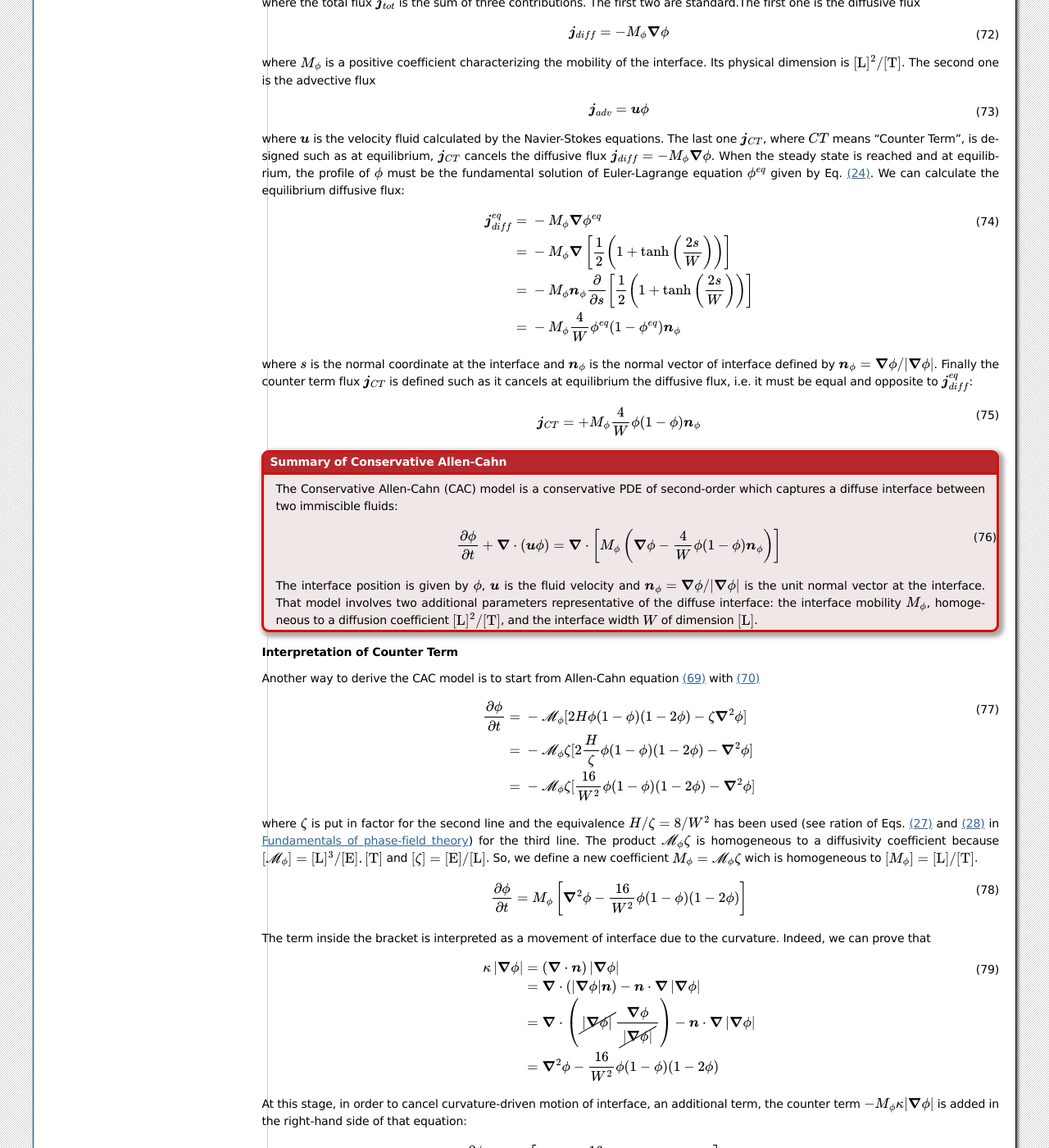
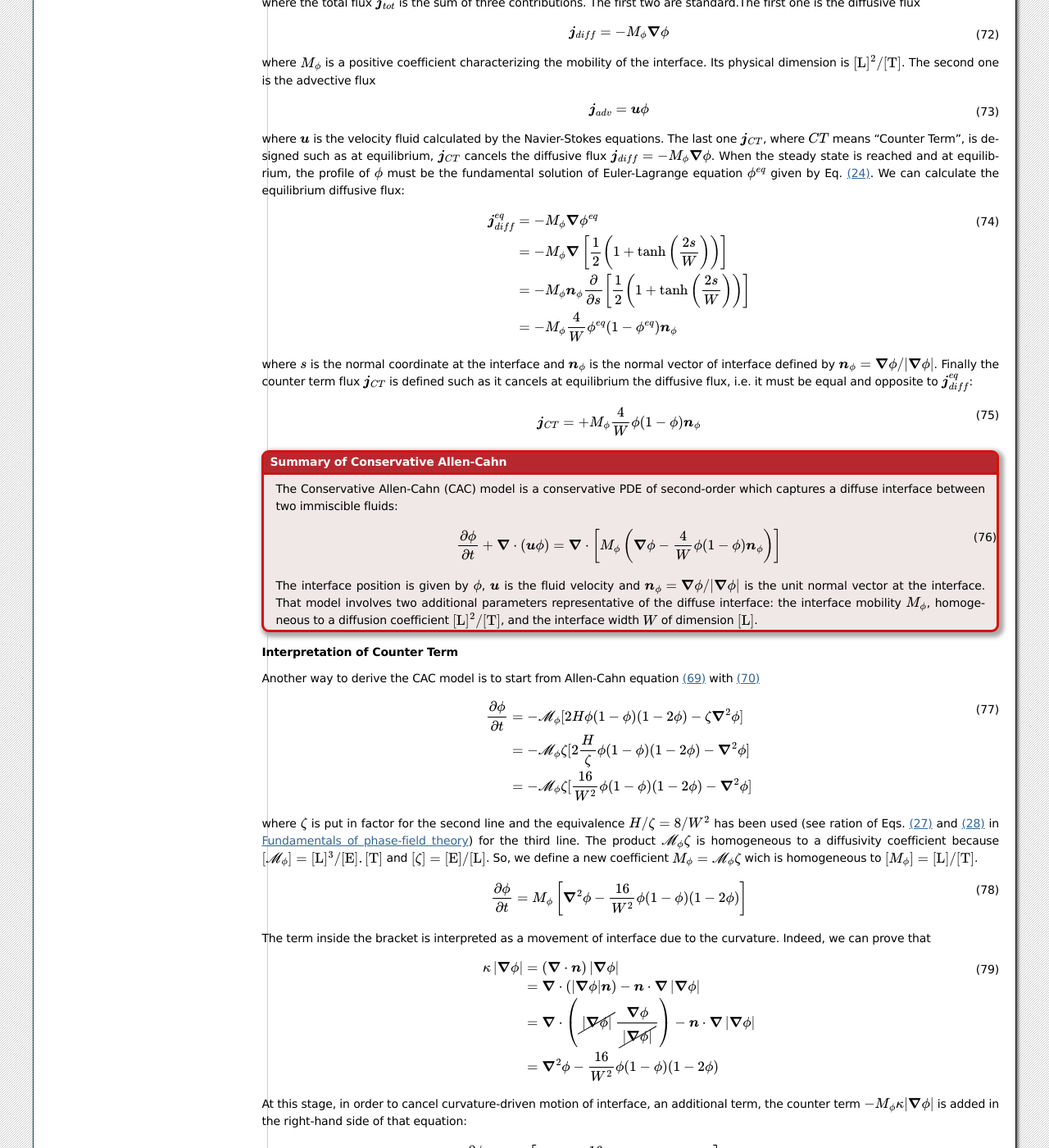
Before and after one commit to cea-lbm-saclay/LBM_Saclay_Documentation, a Sphinx documentation site: the page built from doc/src_doc/05_COURSES/Course_PF/02_CH_CAC_Models.rst, in a window 1280 px wide and 1400 px high, scrolled down 3785 px. Shown: the whole window at 82% size. Built offline with Sphinx 7.4.7, drawn with Linux system fonts in a browser that asks for light colours; some of the changed text lies outside the part shown.

Commit message:
Corrections eqnarray

```diff
--- a/doc/src_doc/05_COURSES/Course_PF/02_CH_CAC_Models.rst
+++ b/doc/src_doc/05_COURSES/Course_PF/02_CH_CAC_Models.rst
@@ -35,11 +35,7 @@
 .. math::
    :label:
 
-   \begin{eqnarray}
-      \frac{\partial \mathscr{F}}{\partial t} & = & \frac{\partial}{\partial t}\int_{V}\mathcal{F}(\phi,\boldsymbol{\nabla}\phi)dV\\
-      & = & \int_{V} \left[\frac{\delta \mathcal{F}}{\delta \phi}\frac{\partial \phi}{\partial t} \right]dV\\
-      & = & \int_V \frac{\delta \mathcal{F}}{\delta \phi}(-\boldsymbol{\nabla}\cdot\boldsymbol{j}_{diff}(\boldsymbol{x},t))
-   \end{eqnarray}
+   \frac{\partial \mathscr{F}}{\partial t} &=\frac{\partial}{\partial t}\int_{V}\mathcal{F}(\phi,\boldsymbol{\nabla}\phi)dV\\&=\int_{V} \left[\frac{\delta \mathcal{F}}{\delta \phi}\frac{\partial \phi}{\partial t} \right]dV\\&=\int_V \frac{\delta \mathcal{F}}{\delta \phi}(-\boldsymbol{\nabla}\cdot\boldsymbol{j}_{diff}(\boldsymbol{x},t))
 
 where the chain rule was applied for the second line and the conservation equation Eq. :eq:`Conservation_Cahn-Hilliard_Course` for the third line. The simplest choice to define the flux is to consider it proportional to the gradient of :math:`\delta \mathcal{F}/\delta \phi`:
 
@@ -53,11 +49,7 @@
 .. math::
    :label:
 
-   \begin{eqnarray}
-      \frac{\partial\mathscr{F}}{\partial t}	& = & \int_{V}\frac{\delta\mathcal{F}}{\delta\phi}(-\boldsymbol{\nabla}\cdot\boldsymbol{j}_{diff})dV\\
-	   & = & \int_{V}\frac{\delta\mathcal{F}}{\delta\phi}\left[\boldsymbol{\nabla}\cdot\mathcal{M}_{\phi}\boldsymbol{\nabla}\left(\frac{\delta\mathcal{F}}{\delta\phi}\right)\right]dV\\
-	   & = & \mathcal{M}_{\phi}\int_{V}\frac{\delta\mathcal{F}}{\delta\phi}\left[\boldsymbol{\nabla}^{2}\left(\frac{\delta\mathcal{F}}{\delta\phi}\right)\right]dV
-   \end{eqnarray}
+   \frac{\partial\mathscr{F}}{\partial t}	&=\int_{V}\frac{\delta\mathcal{F}}{\delta\phi}(-\boldsymbol{\nabla}\cdot\boldsymbol{j}_{diff})dV\\&=\int_{V}\frac{\delta\mathcal{F}}{\delta\phi}\left[\boldsymbol{\nabla}\cdot\mathcal{M}_{\phi}\boldsymbol{\nabla}\left(\frac{\delta\mathcal{F}}{\delta\phi}\right)\right]dV\\&=\mathcal{M}_{\phi}\int_{V}\frac{\delta\mathcal{F}}{\delta\phi}\left[\boldsymbol{\nabla}^{2}\left(\frac{\delta\mathcal{F}}{\delta\phi}\right)\right]dV
 
 After an integration by parts
 
@@ -154,11 +146,7 @@
 .. math::
    :label:
 
-   \begin{eqnarray}
-      \frac{\partial \mathscr{F}}{\partial t} & = & \frac{\partial}{\partial t}\int_{V}\mathcal{F}(\phi,\boldsymbol{\nabla}\phi)dV\\
-      & = & \int_{V} \left[\frac{\delta \mathcal{F}}{\delta \phi}\frac{\partial \phi}{\partial t} \right]dV\\
-      & = & \int_V \frac{\delta \mathcal{F}}{\delta \phi}SdV
-   \end{eqnarray}
+   \frac{\partial \mathscr{F}}{\partial t} &=\frac{\partial}{\partial t}\int_{V}\mathcal{F}(\phi,\boldsymbol{\nabla}\phi)dV\\&=\int_{V} \left[\frac{\delta \mathcal{F}}{\delta \phi}\frac{\partial \phi}{\partial t} \right]dV\\&=\int_V \frac{\delta \mathcal{F}}{\delta \phi}SdV
 
 where the chain rule was applied for the second line and the non-conservation equation Eq. :eq:`Non-Conservation-AC_Course` for the third line. The simplest choice to define the source term is to consider it proportional to :math:`\delta \mathcal{F}/\delta \phi`:
 
@@ -230,12 +218,7 @@
 .. math::
    :label: Diff_Flux_Equilibrium_Course
 
-   \begin{eqnarray}
-      \boldsymbol{j}_{diff}^{eq} & = & -M_{\phi}\boldsymbol{\nabla}\phi^{eq}\\
-      & = & -M_{\phi}\boldsymbol{\nabla}\left[\frac{1}{2}\left(1+\text{tanh}\left(\frac{2s}{W}\right)\right)\right]\\
-      & = & -M_{\phi}\boldsymbol{n}_{\phi}\frac{\partial}{\partial s}\left[\frac{1}{2}\left(1+\text{tanh}\left(\frac{2s}{W}\right)\right)\right]\\
-      & = & -M_{\phi}\frac{4}{W}\phi^{eq}(1-\phi^{eq})\boldsymbol{n}_{\phi}
-   \end{eqnarray}
+   \boldsymbol{j}_{diff}^{eq} &=-M_{\phi}\boldsymbol{\nabla}\phi^{eq}\\&=-M_{\phi}\boldsymbol{\nabla}\left[\frac{1}{2}\left(1+\text{tanh}\left(\frac{2s}{W}\right)\right)\right]\\&=-M_{\phi}\boldsymbol{n}_{\phi}\frac{\partial}{\partial s}\left[\frac{1}{2}\left(1+\text{tanh}\left(\frac{2s}{W}\right)\right)\right]\\&=-M_{\phi}\frac{4}{W}\phi^{eq}(1-\phi^{eq})\boldsymbol{n}_{\phi}
 
 where :math:`s` is the normal coordinate at the interface and :math:`\boldsymbol{n}_{\phi}` is the normal vector of interface defined by :math:`\boldsymbol{n}_{\phi}=\boldsymbol{\nabla}\phi/|\boldsymbol{\nabla}\phi|`. Finally the counter term flux :math:`\boldsymbol{j}_{CT}` is defined such as it cancels at equilibrium the diffusive flux, i.e. it must be equal and opposite to :math:`\boldsymbol{j}_{diff}^{eq}`:
 
@@ -263,11 +246,7 @@
 .. math::
    :label:
 
-   \begin{eqnarray}
-      \frac{\partial\phi}{\partial t}& = & -\mathscr{M}_{\phi}[2H\phi(1-\phi)(1-2\phi)-\zeta\boldsymbol{\nabla}^{2}\phi]\\
-      & = & -\mathscr{M}_{\phi}\zeta[2\frac{H}{\zeta}\phi(1-\phi)(1-2\phi)-\boldsymbol{\nabla}^{2}\phi]\\
-      & = & -\mathscr{M}_{\phi}\zeta[\frac{16}{W^2}\phi(1-\phi)(1-2\phi)-\boldsymbol{\nabla}^{2}\phi]
-   \end{eqnarray}
+   \frac{\partial\phi}{\partial t}&=-\mathscr{M}_{\phi}[2H\phi(1-\phi)(1-2\phi)-\zeta\boldsymbol{\nabla}^{2}\phi]\\&=-\mathscr{M}_{\phi}\zeta[2\frac{H}{\zeta}\phi(1-\phi)(1-2\phi)-\boldsymbol{\nabla}^{2}\phi]\\&=-\mathscr{M}_{\phi}\zeta[\frac{16}{W^2}\phi(1-\phi)(1-2\phi)-\boldsymbol{\nabla}^{2}\phi]
 
 where :math:`\zeta` is put in factor for the second line and the equivalence :math:`H/\zeta=8/W^2` has been used (see ration of Eqs. :eq:`Def_H_Course` and :eq:`Def_zeta_Course` in :ref:`Free-Energy-Double-Wells`) for the third line. The product :math:`\mathscr{M}_{\phi}\zeta` is homogeneous to a diffusivity coefficient because :math:`[\mathscr{M}_{\phi}]=[\text{L}]^3/[\text{E}].[\text{T}]` and :math:`[\zeta]=[\text{E}]/[\text{L}]`. So, we define a new coefficient :math:`M_{\phi}=\mathscr{M}_{\phi}\zeta` wich is homogeneous to :math:`[M_{\phi}]=[\text{L}]/[\text{T}]`.
 
@@ -281,13 +260,7 @@
 .. math::
    :label: Equiv_Derivative_Curvature
 
-   \begin{eqnarray}
-      \kappa\left|\boldsymbol{\nabla}\phi\right| & = & (\boldsymbol{\nabla}\cdot\boldsymbol{n})\left|\boldsymbol{\nabla}\phi\right|\\
-      & = & \boldsymbol{\nabla}\cdot(\left|\boldsymbol{\nabla}\phi\right|\boldsymbol{n})-\boldsymbol{n}\cdot\boldsymbol{\nabla}\left|\boldsymbol{\nabla}\phi\right|\\
-      & = & \boldsymbol{\nabla}\cdot\left(\cancel{\left|\boldsymbol{\nabla}\phi\right|}\frac{\boldsymbol{\nabla}\phi}{\cancel{\left|\boldsymbol{\nabla}\phi\right|}}\right)-\boldsymbol{n}\cdot\boldsymbol{\nabla}\left|\boldsymbol{\nabla}\phi\right|\\
-      & = & \boldsymbol{\nabla}^{2}\phi-\frac{16}{W^{2}}\phi(1-\phi)(1-2\phi)
-   \end{eqnarray}
-
+   \kappa\left|\boldsymbol{\nabla}\phi\right| &=(\boldsymbol{\nabla}\cdot\boldsymbol{n})\left|\boldsymbol{\nabla}\phi\right|\\&=\boldsymbol{\nabla}\cdot(\left|\boldsymbol{\nabla}\phi\right|\boldsymbol{n})-\boldsymbol{n}\cdot\boldsymbol{\nabla}\left|\boldsymbol{\nabla}\phi\right|\\&=\boldsymbol{\nabla}\cdot\left(\cancel{\left|\boldsymbol{\nabla}\phi\right|}\frac{\boldsymbol{\nabla}\phi}{\cancel{\left|\boldsymbol{\nabla}\phi\right|}}\right)-\boldsymbol{n}\cdot\boldsymbol{\nabla}\left|\boldsymbol{\nabla}\phi\right|\\&=\boldsymbol{\nabla}^{2}\phi-\frac{16}{W^{2}}\phi(1-\phi)(1-2\phi)
 
 At this stage, in order to cancel curvature-driven motion of interface, an additional term, the counter term :math:`-M_{\phi}\kappa|\boldsymbol{\nabla}\phi|` is added in the right-hand side of that equation:
 
@@ -297,10 +270,7 @@
 
 .. math::
 
-   \begin{eqnarray}
-      \frac{\partial\phi}{\partial t} & = & M_{\phi}\Bigl[\boldsymbol{\nabla}^{2}\phi-\boldsymbol{n}_{\phi}\cdot\boldsymbol{\nabla}\left|\boldsymbol{\nabla}\phi\right|-\left|\boldsymbol{\nabla}\phi\right|\boldsymbol{\nabla}\cdot\boldsymbol{n}_{\phi}\Bigr]\\
-      & = & M_{\phi}\Bigl[\boldsymbol{\nabla}^{2}\phi-\boldsymbol{\nabla}\cdot(\left|\boldsymbol{\nabla}\phi\right|\boldsymbol{n}_{\phi})\Bigr]
-   \end{eqnarray}
+   \frac{\partial\phi}{\partial t} &=M_{\phi}\Bigl[\boldsymbol{\nabla}^{2}\phi-\boldsymbol{n}_{\phi}\cdot\boldsymbol{\nabla}\left|\boldsymbol{\nabla}\phi\right|-\left|\boldsymbol{\nabla}\phi\right|\boldsymbol{\nabla}\cdot\boldsymbol{n}_{\phi}\Bigr]\\&=M_{\phi}\Bigl[\boldsymbol{\nabla}^{2}\phi-\boldsymbol{\nabla}\cdot(\left|\boldsymbol{\nabla}\phi\right|\boldsymbol{n}_{\phi})\Bigr]
 
 where, for the second line we used Eq. :eq:`Grad_Kernel_Function_Scal_n` for the second term inside the brackets and Eq. :eq:`Def_Curvature_Course` for curvature :math:`\kappa`. For the third line the last two terms are gathered inside the divergence operator. Finally by using the kernel function we obtain the same Conservative Allen-Cahn model:
 
```
Also changed, not shown: doc/src_doc/05_COURSES/Course_PF/C_Calculation_SurfaceTension.rst (+2 -5 lines).
